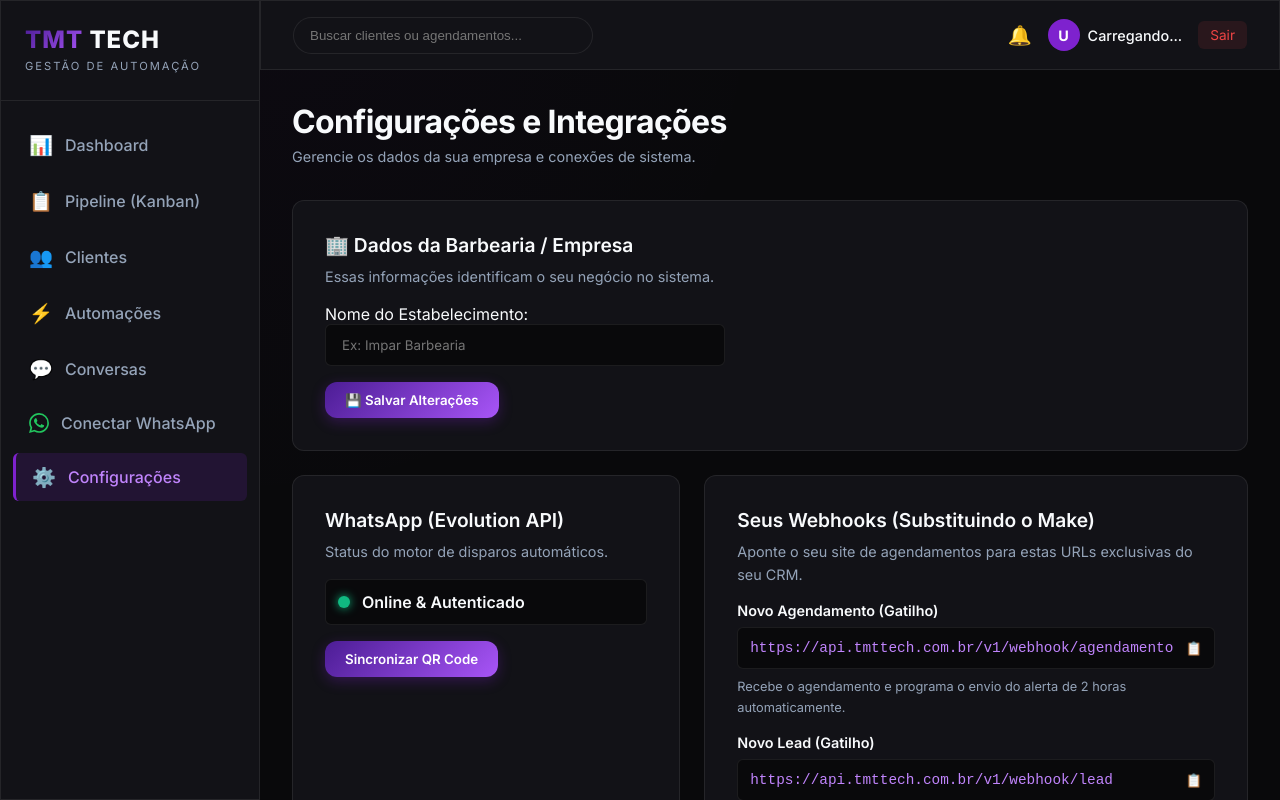
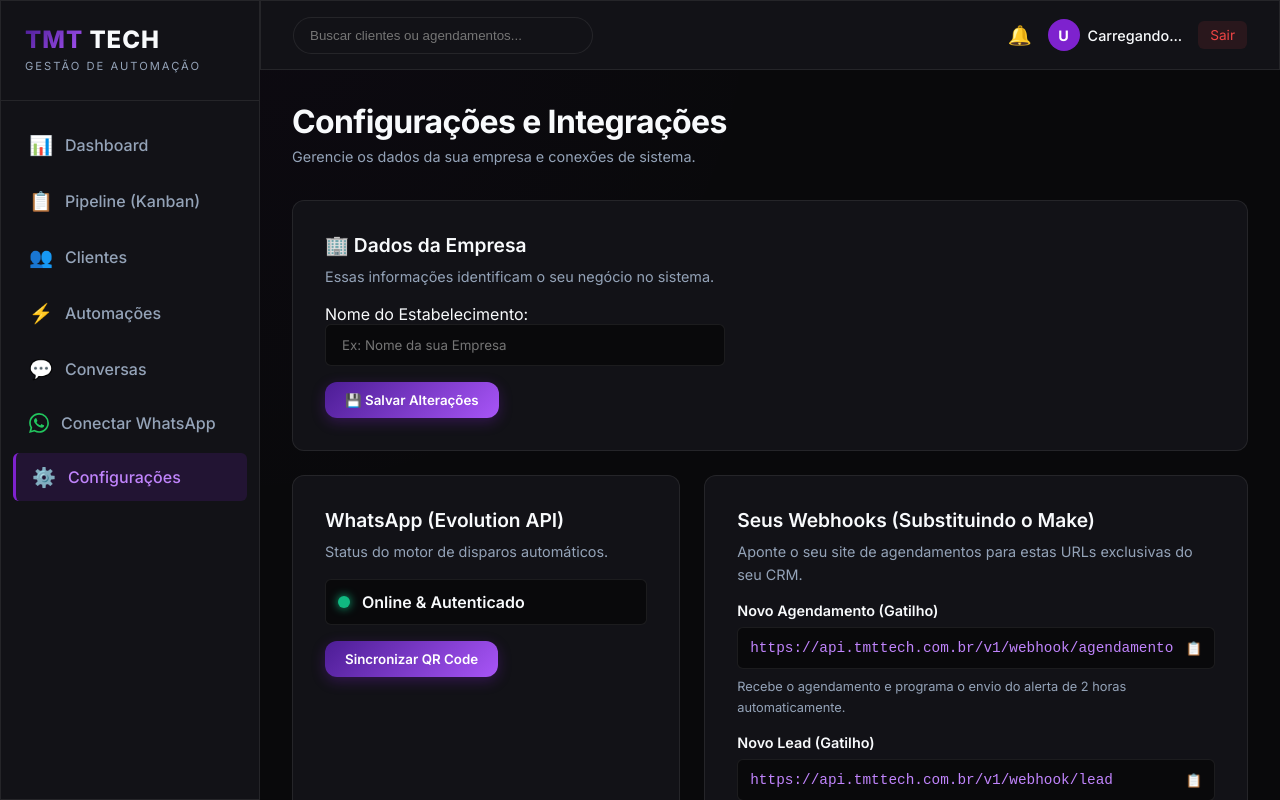
Before and after one commit to tmttechsolutions-boop/tmttech_manager, a Next.js app: page /configuracoes in a window 1280 px wide. Built offline with nearby package versions, Linux system fonts and the light colour scheme; no server answers.

Commit message:
style(settings): remove hardcoded 'Barbearia' label to generalize SaaS

```diff
--- a/src/app/configuracoes/page.js
+++ b/src/app/configuracoes/page.js
@@ -43,7 +43,7 @@ export default function Settings() {
                 {/* DADOS DA EMPRESA */}
                 <div className="settings-card glass-panel" style={{ gridColumn: '1 / -1' }}>
                     <div className="card-header">
-                        <h2>🏢 Dados da Barbearia / Empresa</h2>
+                        <h2>🏢 Dados da Empresa</h2>
                     </div>
                     <p className="text-muted mb-4">Essas informações identificam o seu negócio no sistema.</p>
 
@@ -54,7 +54,7 @@ export default function Settings() {
                             className="form-input"
                             value={storeName}
                             onChange={(e) => setStoreName(e.target.value)}
-                            placeholder="Ex: Impar Barbearia"
+                            placeholder="Ex: Nome da sua Empresa"
                         />
                     </div>
 
```
